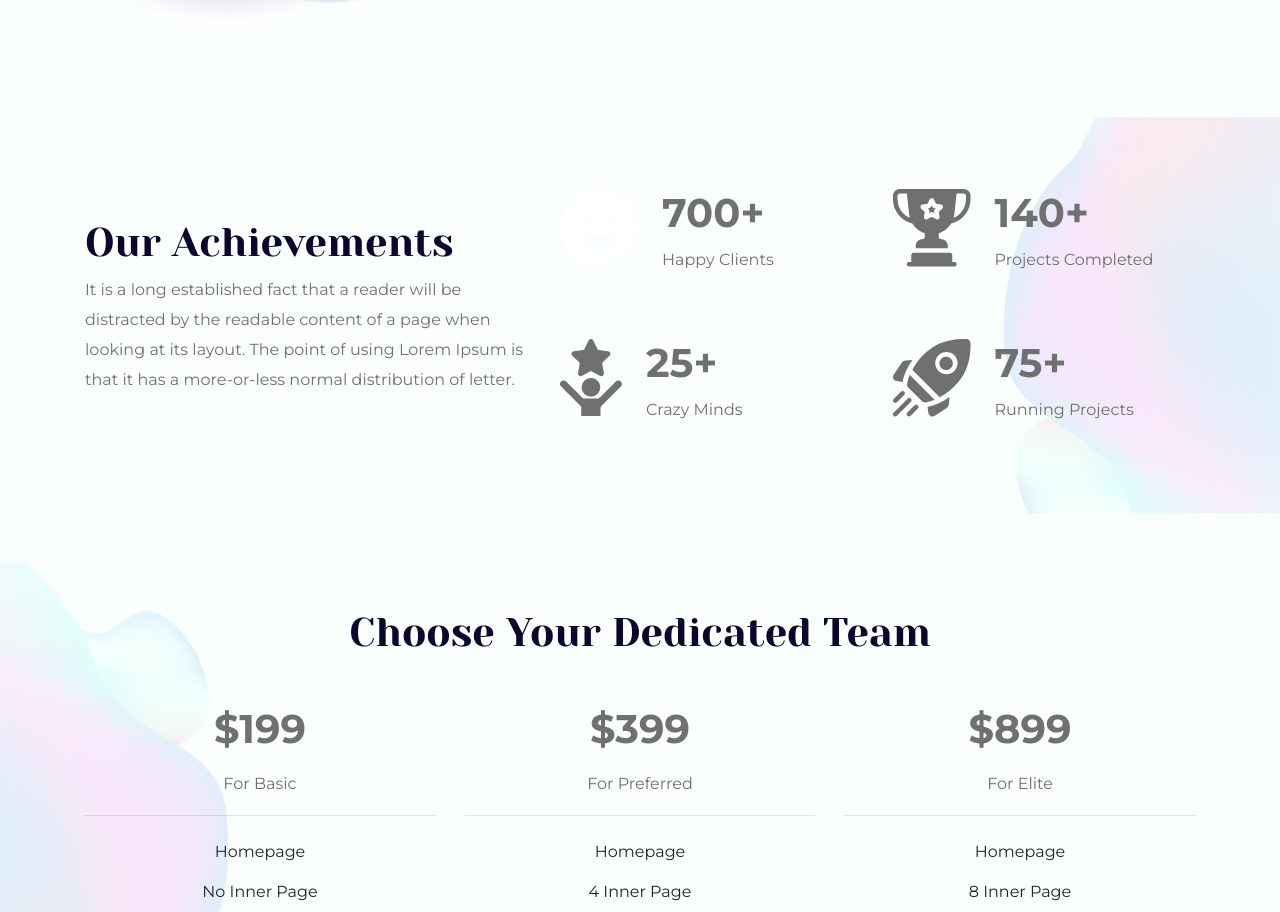
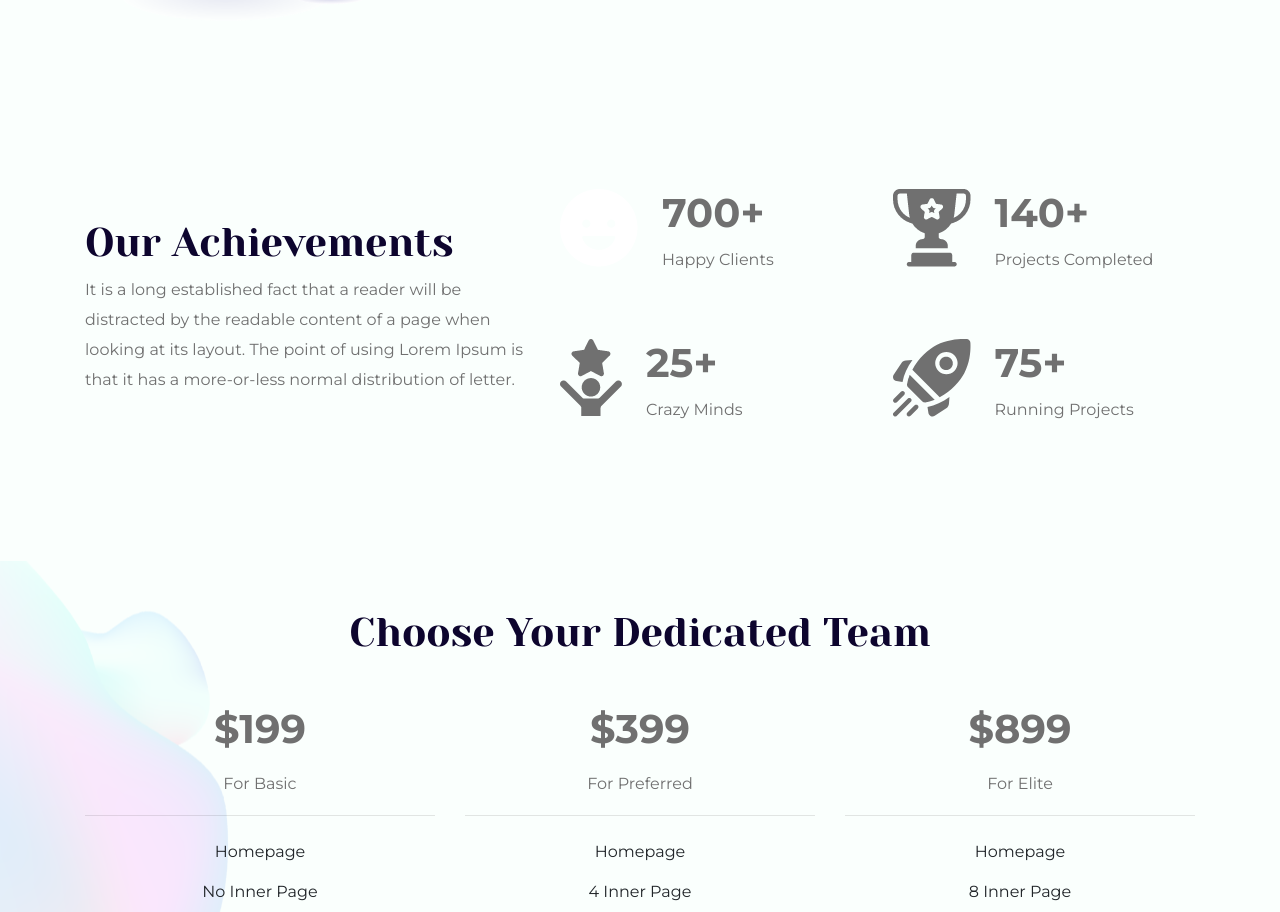
Before and after one commit to tayab-pabel/athena-design-responsive-ui, a React (Create React App) app: page / in a window 1280 px wide. Shown: the part 1909-2821 px from the top of the page. Built offline with nearby package versions, Linux system fonts and the light colour scheme.

Commit message:
Pricing Section Illustration Done

```diff
--- a/src/App.css
+++ b/src/App.css
@@ -101,9 +101,9 @@ background-color: transparent !important;
     background-color: #FAFFFD;
 }
 .achivementIllustration{
-    background-image: url("../src/images/achivement.png");
+    /* background-image: url("../src/images/achivement.png");
     background-size: cover;
     background-position: center;
-    background-repeat: no-repeat;
+    background-repeat: no-repeat; */
     background-color: #FAFFFD;
 }
```
